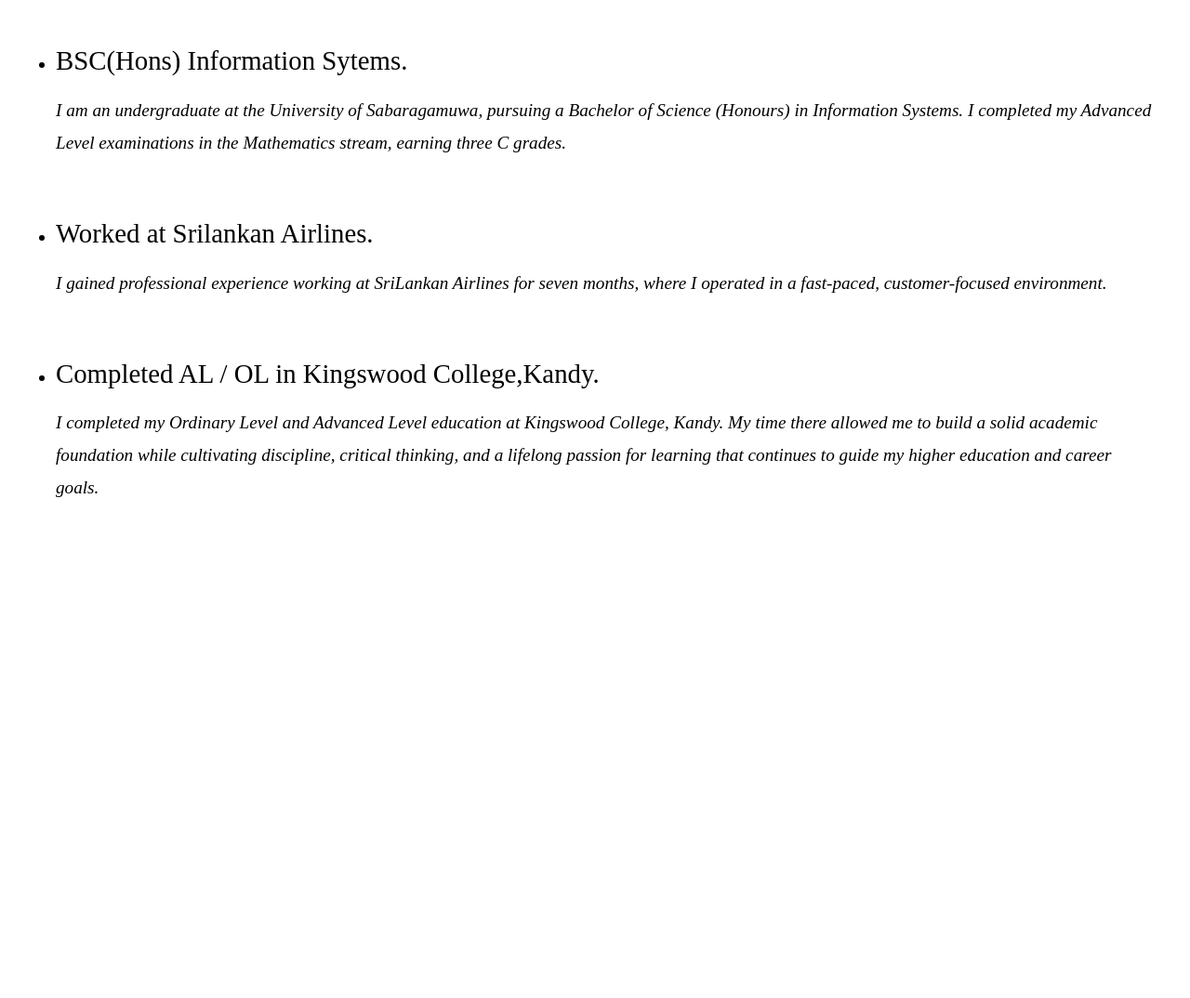
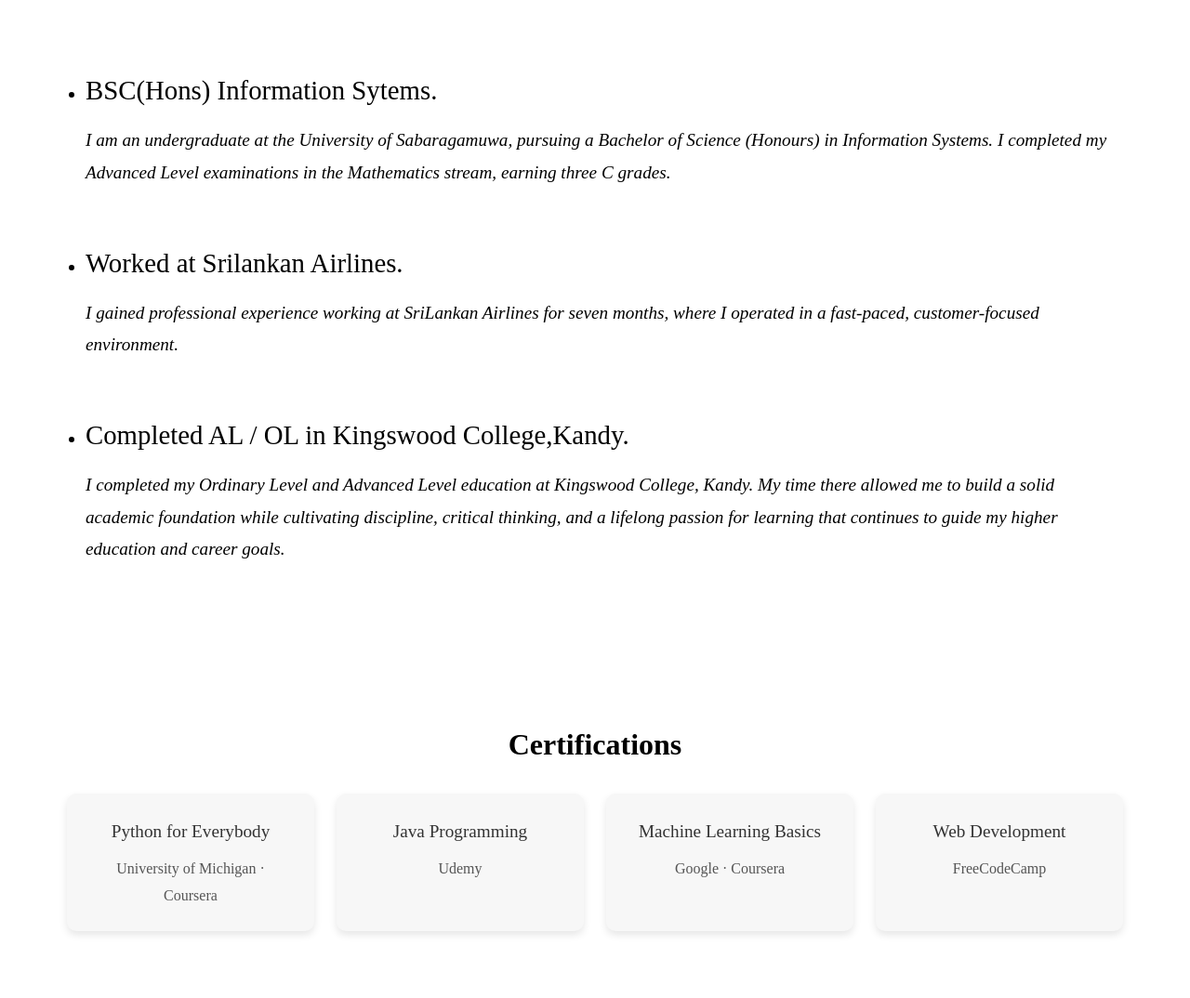
Before and after one commit to Banuka2540/Django-portfolio, a Django app: page /about/ in a window 1280 px wide; the page is wider, and only the part inside the window is pictured. Shown: the part 67-1141 px from the top of that part at 93% size. Before the commit the page ends 602 px from the top of that part, so only its background shows below. Run offline with Django 5.2, Linux system fonts and the light colour scheme.

Commit message:
created the certification part

```diff
--- a/static/css/styles.css
+++ b/static/css/styles.css
@@ -266,8 +266,50 @@
             max-width: 100%;
             margin-top: 0;
             text-align: left;
-            animation: fadeInUp 1.2s ease-out;
+            animation: fadeInup 1.2s ease-out;
         }
+        /* Title Animation: Right to Left */
+@keyframes slideInRight {
+    0% {
+        transform: translateX(100%);
+        opacity: 0;
+    }
+    100% {
+        transform: translateX(0);
+        opacity: 1;
+    }
+}
+
+/* Text Animation: Left to Right */
+@keyframes slideInLeft {
+    0% {
+        transform: translateX(-100%);
+        opacity: 0;
+    }
+    100% {
+        transform: translateX(0);
+        opacity: 1;
+    }
+}
+
+/* Title Styling */
+.about-title {
+    font-size: 2rem;
+    font-weight: bold;
+    animation: slideInRight 1.2s ease-out;
+}
+
+/* Text Styling */
+.about-content {
+    font-size: 1.2rem;
+    line-height: 1.8;
+    color: #000000;
+    max-width: 100%;
+    margin-top: 0;
+    text-align: left;
+    animation: slideInLeft 1.2s ease-out;
+}
+
         .about-content ul {
             list-style-type: disc;
             margin-left: 20px;
@@ -565,3 +607,66 @@
         opacity: 1;
     }
 }
+
+/* Container */
+.section-container {
+    max-width: 1200px;
+    margin: 0 auto;
+    padding: 2rem;
+}
+
+/* Title */
+.cert-title {
+    font-size: 2rem;
+    font-weight: bold;
+    margin-bottom: 1.5rem;
+    text-align: center;
+    animation: slideInRight 1s ease-out;
+}
+
+/* Grid for certifications */
+.cert-grid {
+    display: grid;
+    grid-template-columns: repeat(auto-fit, minmax(250px, 1fr));
+    gap: 1.5rem;
+}
+
+/* Card styling */
+.cert-card {
+    background-color: #f7f7f7;
+    padding: 1.5rem;
+    border-radius: 10px;
+    text-align: center;
+    box-shadow: 0 4px 8px rgba(0,0,0,0.1);
+    transition: transform 0.3s, box-shadow 0.3s;
+    animation: slideInLeft 1s ease-out;
+}
+
+.cert-card:hover {
+    transform: translateY(-5px);
+    box-shadow: 0 8px 16px rgba(0,0,0,0.2);
+}
+
+/* Card titles */
+.cert-card h3 {
+    font-size: 1.2rem;
+    margin-bottom: 0.5rem;
+    color: #333;
+}
+
+/* Card descriptions */
+.cert-card p {
+    font-size: 1rem;
+    color: #555;
+}
+
+/* Animations */
+@keyframes slideInRight {
+    0% { transform: translateX(100%); opacity: 0; }
+    100% { transform: translateX(0); opacity: 1; }
+}
+
+@keyframes slideInLeft {
+    0% { transform: translateX(-100%); opacity: 0; }
+    100% { transform: translateX(0); opacity: 1; }
+}
--- a/templates/about.html
+++ b/templates/about.html
@@ -47,6 +47,35 @@
         </div>
     </section>
 
+    <section id="about">
+    <div class="section-container">
+        <div class="about-content">
+            <h2 class="cert-title">Certifications</h2>
+
+            <div class="cert-grid">
+                <div class="cert-card">
+                    <h3>Python for Everybody</h3>
+                    <p>University of Michigan · Coursera</p>
+                </div>
+                <div class="cert-card">
+                    <h3>Java Programming</h3>
+                    <p>Udemy</p>
+                </div>
+                <div class="cert-card">
+                    <h3>Machine Learning Basics</h3>
+                    <p>Google · Coursera</p>
+                </div>
+                <div class="cert-card">
+                    <h3>Web Development</h3>
+                    <p>FreeCodeCamp</p>
+                </div>
+                <!-- Add more certifications here -->
+            </div>
+        </div>
+    </div>
+</section>
+
+
 
 
 
```
